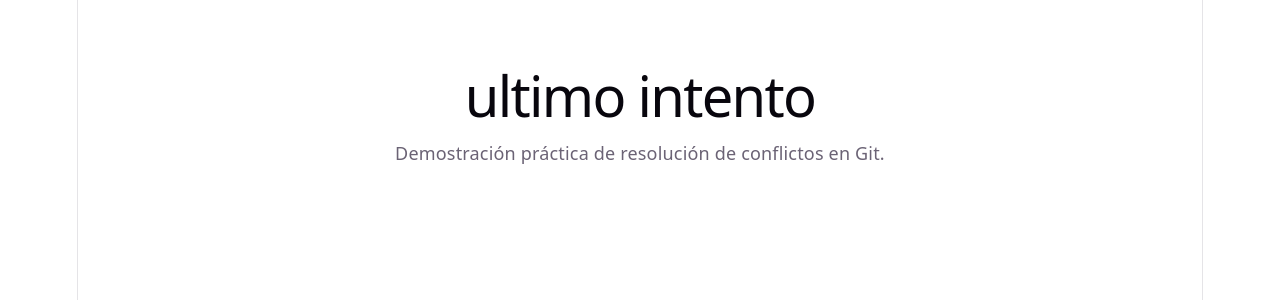
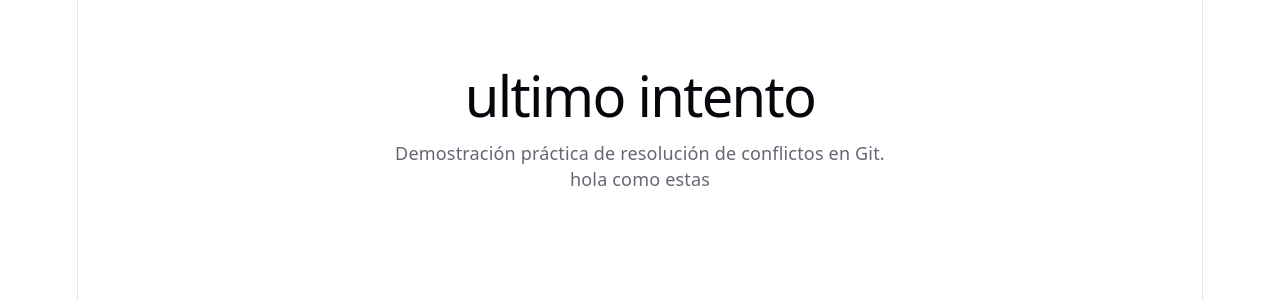
Before and after one commit to perezcossioabdielperezcossio-create/ConflictosPrueba2, a React (Vite) app: page / in a window 1280 px wide. Shown: the top 300 px of the page. Built offline with nearby package versions, Linux system fonts and the light colour scheme.

Commit message:
davixo:hotfix(footer): agregando contenido

```diff
--- a/src/App.jsx
+++ b/src/App.jsx
@@ -5,7 +5,9 @@ function App() {
     <div style={{ textAlign: 'center', marginTop: '50px' }}>
       <h1> ultimo intento</h1>
       <p>Demostración práctica de resolución de conflictos en Git.</p>
+      <footer>hola como estas </footer>
     </div>
+
   )
 }
 export default App
```
